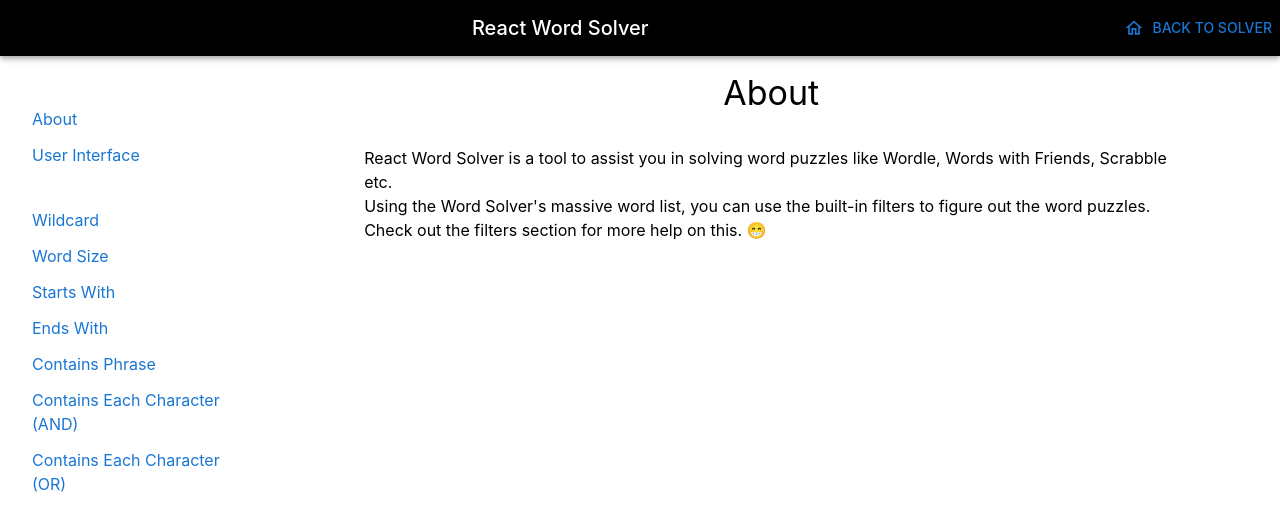
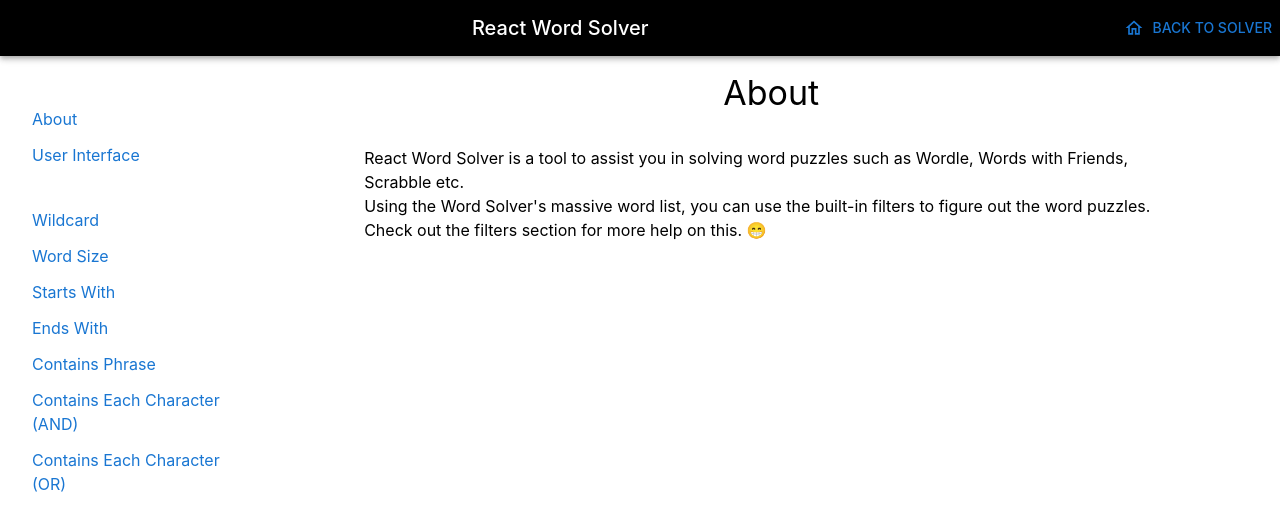
Before and after one commit to davideastmond/react-word-solver, a React (Vite) app: page /help in a window 1280 px wide. Both pictures are taken after a click on the button "About". Shown: the top 530 px of the page. Built offline with nearby package versions, Linux system fonts and the light colour scheme.

Commit message:
fix wording

```diff
--- a/src/pages/help/content/data/About-Content.tsx
+++ b/src/pages/help/content/data/About-Content.tsx
@@ -5,8 +5,8 @@
   return (
     <StyledContentBox>
       <Typography>
-        React Word Solver is a tool to assist you in solving word puzzles like
-        Wordle, Words with Friends, Scrabble etc.
+        React Word Solver is a tool to assist you in solving word puzzles such
+        as Wordle, Words with Friends, Scrabble etc.
       </Typography>
       <Typography>
         Using the Word Solver's massive word list, you can use the built-in
```
